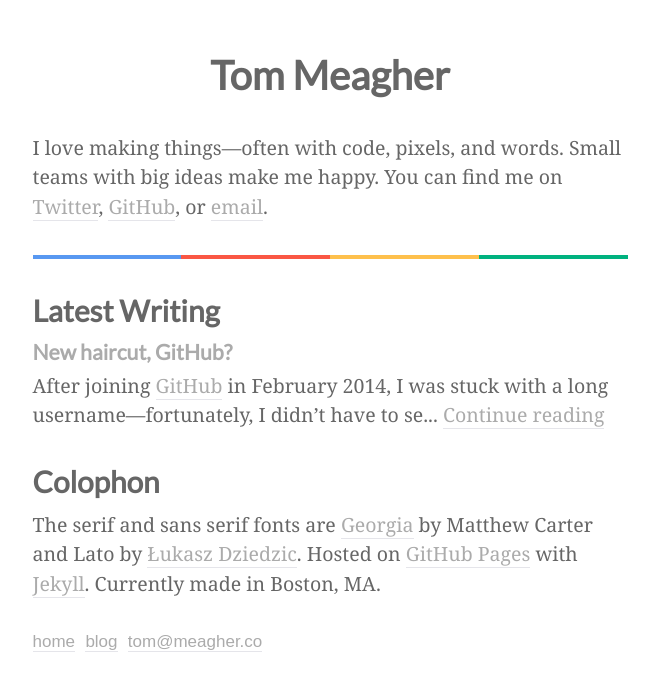
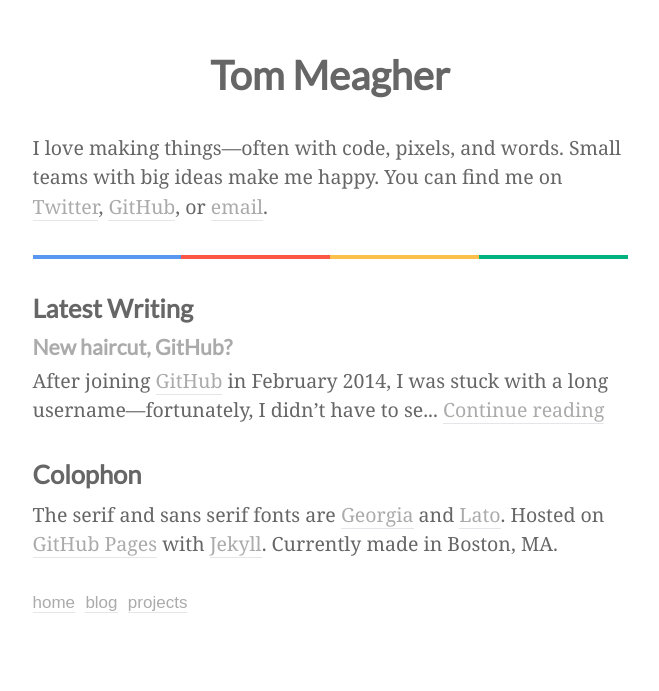
Before and after one commit to tmm/www, a Jekyll site: the page built from index.html, in a window 1280 px wide. Shown: the top 691 px of the page, without its empty margins (310-969 px from the left). Built offline with Jekyll 4.4.1, drawn with Linux system fonts in a browser that asks for light colours.

Commit message:
Add projects page

```diff
--- a/_config.yml
+++ b/_config.yml
@@ -42,3 +42,5 @@
     url: /
   - name: blog
     url: /blog/
+  - name: projects
+    url: /projects/
--- a/_includes/nav.html
+++ b/_includes/nav.html
@@ -2,5 +2,4 @@
   {% for page in site.links %}
     <a href="{{ page.url }}" class="mar-r-1">{{ page.name }}</a>
   {% endfor %}
-  <a href="mailto:{{ site.email }}">{{ site.email }}</a>
 </nav>
--- a/index.html
+++ b/index.html
@@ -16,14 +16,14 @@
 </div>
 
 <section class="mar-b-6">
-  <h2 class="mar-b-2">Latest Writing</h2>
+  <h3 class="mar-b-2">Latest Writing</h3>
   {% assign post = site.posts.first %}
   {% include post-preview.html %}
 </section>
 
 <section class="mar-b-6">
-  <h2 class="mar-b-2">Colophon</h2>
-  <p>The serif and sans serif fonts are <a href="https://en.wikipedia.org/wiki/Georgia_(typeface)">Georgia</a> by Matthew Carter and Lato by <a href="http://www.lukaszdziedzic.eu">Łukasz Dziedzic</a>. Hosted on <a href="https://pages.github.com">GitHub Pages</a> with <a href="https://jekyllrb.com">Jekyll</a>. Currently made in Boston, MA.</p>
+  <h3 class="mar-b-2">Colophon</h3>
+  <p>The serif and sans serif fonts are <a href="https://en.wikipedia.org/wiki/Georgia_(typeface)">Georgia</a> and <a href="http://www.lukaszdziedzic.eu">Lato</a>. Hosted on <a href="https://pages.github.com">GitHub Pages</a> with <a href="https://jekyllrb.com">Jekyll</a>. Currently made in Boston, MA.</p>
 </section>
 
 {% include nav.html %}
```
Also changed, not shown: projects/index.md (added, +22 -0 lines).
